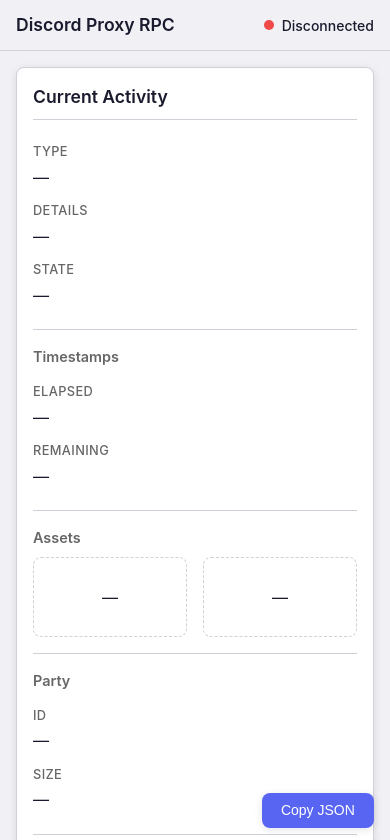
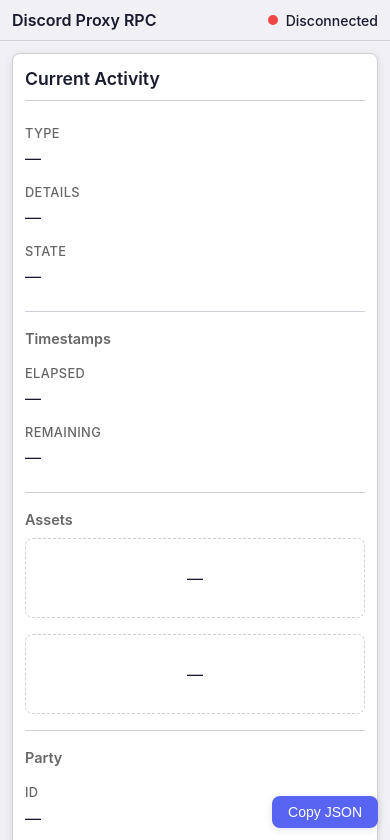
Before and after one commit to dipievil/discord-proxy-rpc, a plain HTML site: page web/index.html in a window 390 px wide. Shown: the top 840 px of the page. Drawn offline with Linux system fonts and the light colour scheme.

Commit message:
Task [6.2]: Create web/style.css (#15)
* feat(dashboard): add responsive CSS with dark/light theming

* fix(web): address code review feedback on dashboard CSS

- gate pulse and toast animations behind prefers-reduced-motion
- remove unused --bg-secondary variable
- add missing 400px breakpoint to match spec
- replace deprecated word-break with overflow-wrap

```diff
--- a/web/style.css
+++ b/web/style.css
@@ -156,6 +156,7 @@
 .field .value {
     font-weight: 400;
     text-align: right;
+    overflow-wrap: break-word;
     word-break: break-word;
 }
 
@@ -264,6 +265,17 @@
     outline-offset: 2px;
 }
 
+
+@media (prefers-reduced-motion: reduce) {
+    .status.connected .status-dot {
+        animation: none;
+    }
+
+    .toast {
+        animation: none;
+    }
+}
+
 @media (max-width: 480px) {
     header {
         padding: 0.75rem 1rem;
@@ -301,3 +313,35 @@
         right: 1rem;
     }
 }
+
+@media (max-width: 400px) {
+    header {
+        padding: 0.5rem 0.75rem;
+    }
+
+    header h1 {
+        font-size: 1rem;
+    }
+
+    main {
+        padding: 0.75rem;
+        gap: 0.75rem;
+    }
+
+    .card {
+        padding: 0.75rem;
+    }
+
+    .assets-grid {
+        grid-template-columns: 1fr;
+    }
+
+    .copy-btn {
+        right: 0.75rem;
+        padding: 0.5rem 1rem;
+    }
+
+    .toast {
+        right: 0.75rem;
+    }
+}
```
